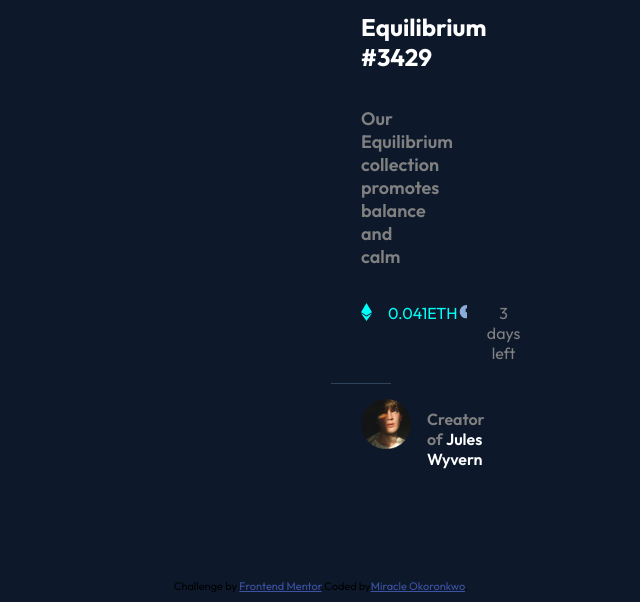
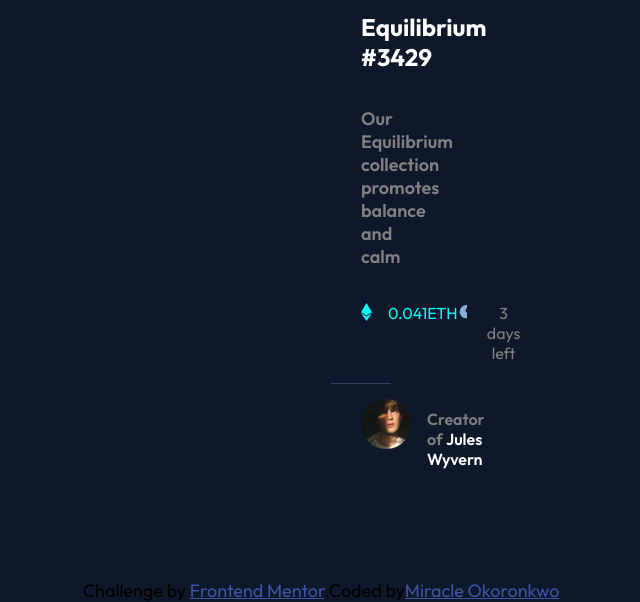
Before and after one commit to miracollo/nft-preview-card-component, a plain HTML site: page index.html in a window 1280 px wide. Shown: the part 557-1159 px from the top of the page, without its empty margins (319-959 px from the left). Drawn offline with Linux system fonts and the light colour scheme.

Commit message:
font size

```diff
--- a/index.html
+++ b/index.html
@@ -18,7 +18,7 @@
     <!-- Feel free to remove these styles or customise in your own stylesheet 👍 -->
     <style>
       .attribution {
-        font-size: 11px;
+        font-size: 18px;
         text-align: center;
       }
       .attribution a {
@@ -27,12 +27,15 @@
     </style>
   </head>
   <body>
+    <div>
       <section>
         <div class="Equilibrium">
           <img src="./images/image-equilibrium.jpg" alt="" />
         </div>
         <h2>Equilibrium #3429</h2>
-      <p class="letter">Our Equilibrium collection promotes balance and calm</p>
+        <p class="letter">
+          Our Equilibrium collection promotes balance and calm
+        </p>
         <div class="svg-container">
           <div class="svg-2">
             <svg width="11" height="18" xmlns="http://www.w3.org/2000/svg">
@@ -68,7 +71,8 @@
           >Frontend Mentor</a
         >.Coded by<a href="https://github.com/miracollo" target="_blank"
           >Miracle Okoronkwo</a
-      >.
+        >
+      </div>
     </div>
   </body>
 </html>
```
Lines whose indentation alone changed are shown as unchanged.
